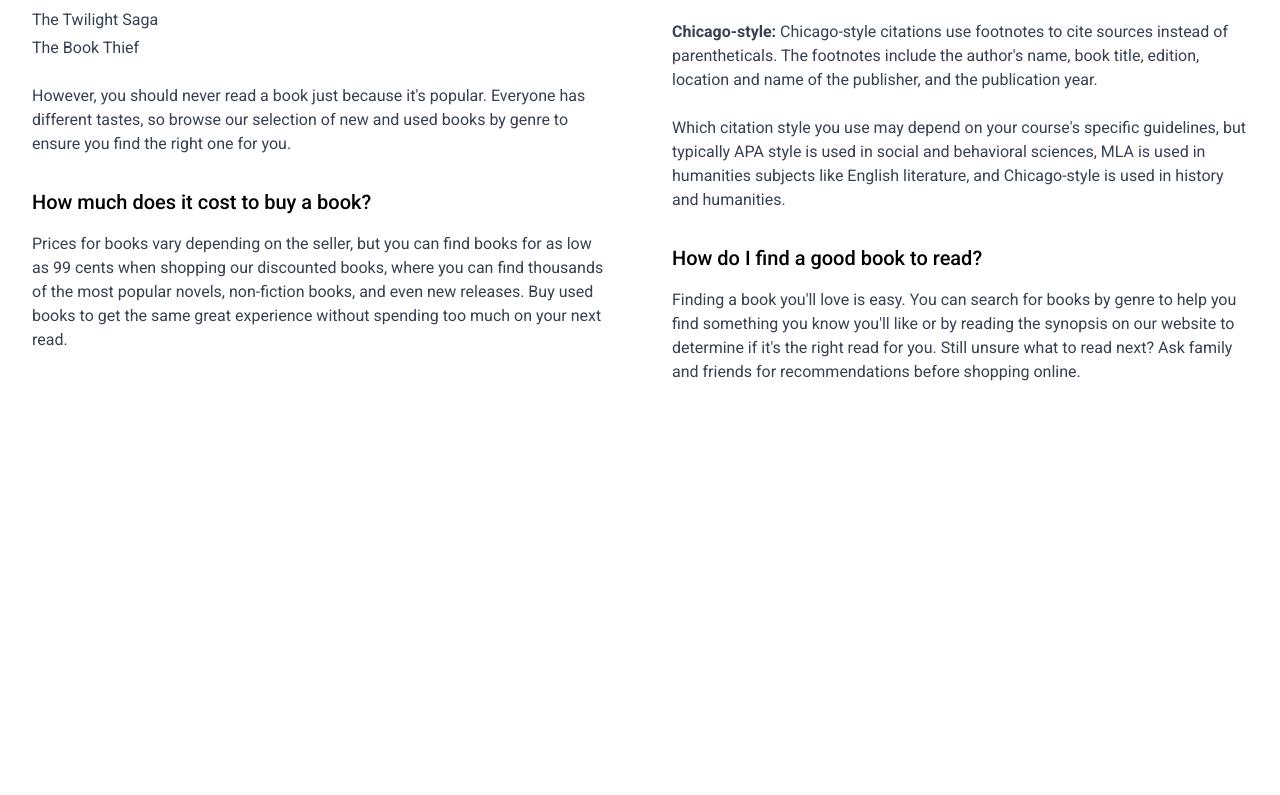
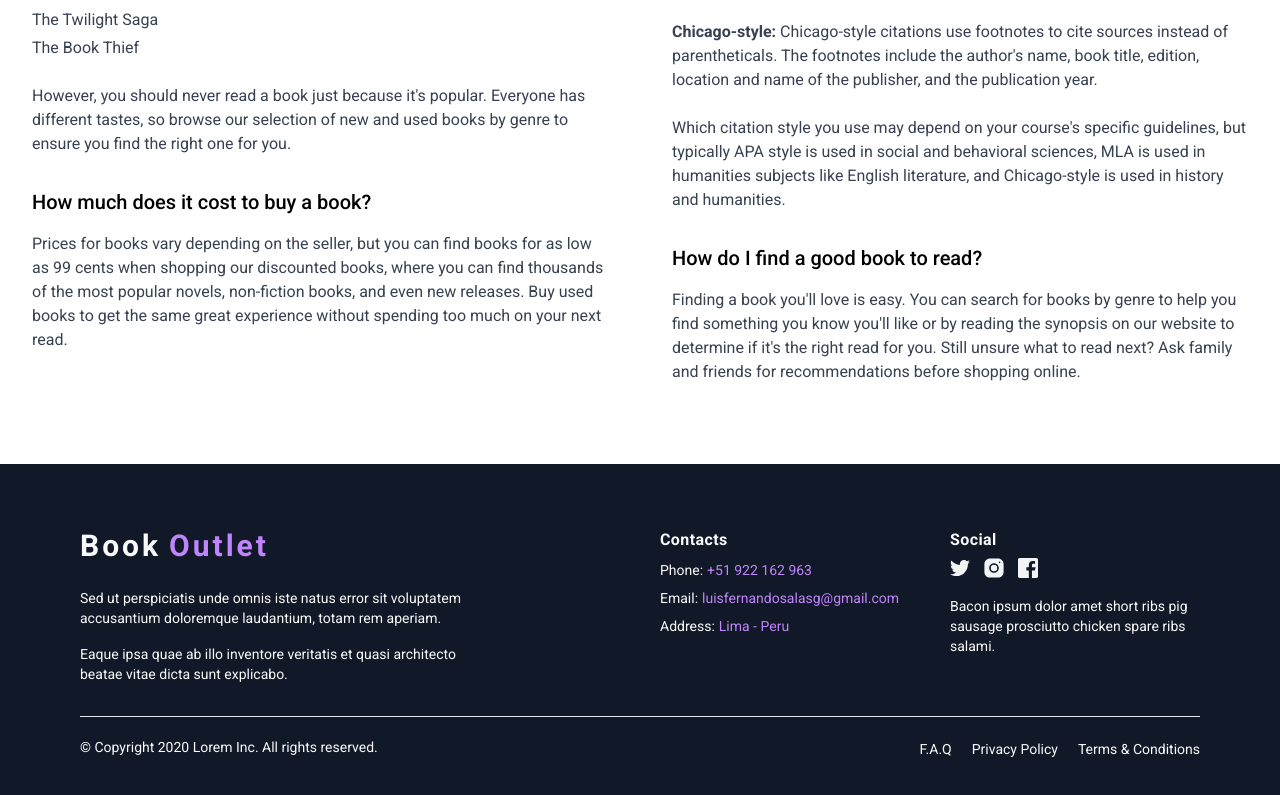
Before and after one commit to LuisSalas94/full-stack-bookstore, a React (Create React App) app in the folder frontend/: page / in a window 1280 px wide. Shown: the part 3477-4272 px from the top of the page. Before the commit the page ends 3941 px from the top, so only its background shows below. Built offline with nearby package versions, Linux system fonts and the light colour scheme; no server answers; what tw-elements would draw is missing.

Commit message:
Add Footer component

```diff
--- a/frontend/src/components/Home.js
+++ b/frontend/src/components/Home.js
@@ -6,6 +6,7 @@
 import Cards from "./Cards";
 import Feature2 from "./ui/Feature2";
 import FAQ from "./ui/FAQ";
+import Footer from "./ui/Footer";
 
 const Home = () => {
 	return (
@@ -15,6 +16,7 @@
 			<Cards />
 			<Feature2 />
 			<FAQ />
+			<Footer />
 			{/* <Card /> */}
 		</div>
 	);
--- /dev/null
+++ b/frontend/src/components/ui/Footer.js
@@ -0,0 +1,142 @@
+import React from "react";
+
+import { Link } from "react-router-dom";
+
+const Footer = () => {
+	return (
+		<div className=" bg-gray-900 px-4 pt-16 mx-auto sm:max-w-xl md:max-w-full md:px-24 lg:px-20 ">
+			<div className="grid gap-10 row-gap-6 mb-8 sm:grid-cols-2 lg:grid-cols-4">
+				<div className="sm:col-span-2">
+					<Link to="/">
+						<span className="self-center text-3xl text-zinc-50 font-semibold tracking-widest">
+							Book
+						</span>
+						<span className="self-center text-3xl text-purple-400 font-semibold tracking-widest ml-2">
+							Outlet
+						</span>
+					</Link>
+
+					<div className="mt-6 lg:max-w-sm">
+						<p className="text-sm text-zinc-50">
+							Sed ut perspiciatis unde omnis iste natus error sit voluptatem
+							accusantium doloremque laudantium, totam rem aperiam.
+						</p>
+						<p className="mt-4 text-sm text-zinc-50">
+							Eaque ipsa quae ab illo inventore veritatis et quasi architecto
+							beatae vitae dicta sunt explicabo.
+						</p>
+					</div>
+				</div>
+				<div className="space-y-2 text-sm">
+					<p className="text-base font-bold tracking-wide text-zinc-50">
+						Contacts
+					</p>
+					<div className="flex">
+						<p className="mr-1 text-zinc-50">Phone:</p>
+						<a
+							href="tel:850-123-5021"
+							aria-label="Our phone"
+							title="Our phone"
+							className="transition-colors duration-300 text-purple-400 hover:text-deep-purple-800"
+						>
+							+51 922 162 963
+						</a>
+					</div>
+					<div className="flex">
+						<p className="mr-1 text-zinc-50">Email:</p>
+						<a
+							href="mailto:info@lorem.mail"
+							aria-label="Our email"
+							title="Our email"
+							className="transition-colors duration-300 text-purple-400 hover:text-deep-purple-800"
+						>
+							luisfernandosalasg@gmail.com
+						</a>
+					</div>
+					<div className="flex">
+						<p className="mr-1 text-zinc-50">Address:</p>
+						<a
+							href="https://www.google.com/maps"
+							target="_blank"
+							rel="noopener noreferrer"
+							aria-label="Our address"
+							title="Our address"
+							className="transition-colors duration-300 text-purple-400 hover:text-deep-purple-800"
+						>
+							Lima - Peru
+						</a>
+					</div>
+				</div>
+				<div>
+					<span className="text-base font-bold tracking-wide text-zinc-50">
+						Social
+					</span>
+					<div className="flex items-center mt-1 space-x-3">
+						<a
+							href="/"
+							className="text-gray-100 transition-colors duration-300 hover:text-deep-purple-accent-400"
+						>
+							<svg viewBox="0 0 24 24" fill="currentColor" className="h-5">
+								<path d="M24,4.6c-0.9,0.4-1.8,0.7-2.8,0.8c1-0.6,1.8-1.6,2.2-2.7c-1,0.6-2,1-3.1,1.2c-0.9-1-2.2-1.6-3.6-1.6 c-2.7,0-4.9,2.2-4.9,4.9c0,0.4,0,0.8,0.1,1.1C7.7,8.1,4.1,6.1,1.7,3.1C1.2,3.9,1,4.7,1,5.6c0,1.7,0.9,3.2,2.2,4.1 C2.4,9.7,1.6,9.5,1,9.1c0,0,0,0,0,0.1c0,2.4,1.7,4.4,3.9,4.8c-0.4,0.1-0.8,0.2-1.3,0.2c-0.3,0-0.6,0-0.9-0.1c0.6,2,2.4,3.4,4.6,3.4 c-1.7,1.3-3.8,2.1-6.1,2.1c-0.4,0-0.8,0-1.2-0.1c2.2,1.4,4.8,2.2,7.5,2.2c9.1,0,14-7.5,14-14c0-0.2,0-0.4,0-0.6 C22.5,6.4,23.3,5.5,24,4.6z" />
+							</svg>
+						</a>
+						<a
+							href="/"
+							className="text-gray-100 transition-colors duration-300 hover:text-deep-purple-accent-400"
+						>
+							<svg viewBox="0 0 30 30" fill="currentColor" className="h-6">
+								<circle cx="15" cy="15" r="4" />
+								<path d="M19.999,3h-10C6.14,3,3,6.141,3,10.001v10C3,23.86,6.141,27,10.001,27h10C23.86,27,27,23.859,27,19.999v-10   C27,6.14,23.859,3,19.999,3z M15,21c-3.309,0-6-2.691-6-6s2.691-6,6-6s6,2.691,6,6S18.309,21,15,21z M22,9c-0.552,0-1-0.448-1-1   c0-0.552,0.448-1,1-1s1,0.448,1,1C23,8.552,22.552,9,22,9z" />
+							</svg>
+						</a>
+						<a
+							href="/"
+							className="text-gray-100 transition-colors duration-300 hover:text-deep-purple-accent-400"
+						>
+							<svg viewBox="0 0 24 24" fill="currentColor" className="h-5">
+								<path d="M22,0H2C0.895,0,0,0.895,0,2v20c0,1.105,0.895,2,2,2h11v-9h-3v-4h3V8.413c0-3.1,1.893-4.788,4.659-4.788 c1.325,0,2.463,0.099,2.795,0.143v3.24l-1.918,0.001c-1.504,0-1.795,0.715-1.795,1.763V11h4.44l-1,4h-3.44v9H22c1.105,0,2-0.895,2-2 V2C24,0.895,23.105,0,22,0z" />
+							</svg>
+						</a>
+					</div>
+					<p className="mt-4 text-sm text-zinc-50">
+						Bacon ipsum dolor amet short ribs pig sausage prosciutto chicken
+						spare ribs salami.
+					</p>
+				</div>
+			</div>
+			<div className="flex flex-col-reverse justify-between pt-5 pb-10 border-t lg:flex-row">
+				<p className="text-sm text-zinc-50">
+					© Copyright 2020 Lorem Inc. All rights reserved.
+				</p>
+				<ul className="flex flex-col mb-3 space-y-2 lg:mb-0 sm:space-y-0 sm:space-x-5 sm:flex-row">
+					<li>
+						<a
+							href="/"
+							className="text-sm text-zinc-50 transition-colors duration-300 hover:text-deep-purple-accent-400"
+						>
+							F.A.Q
+						</a>
+					</li>
+					<li>
+						<a
+							href="/"
+							className="text-sm text-zinc-50 transition-colors duration-300 hover:text-deep-purple-accent-400"
+						>
+							Privacy Policy
+						</a>
+					</li>
+					<li>
+						<a
+							href="/"
+							className="text-sm text-zinc-50 transition-colors duration-300 hover:text-deep-purple-accent-400"
+						>
+							Terms &amp; Conditions
+						</a>
+					</li>
+				</ul>
+			</div>
+		</div>
+	);
+};
+
+export default Footer;
```
